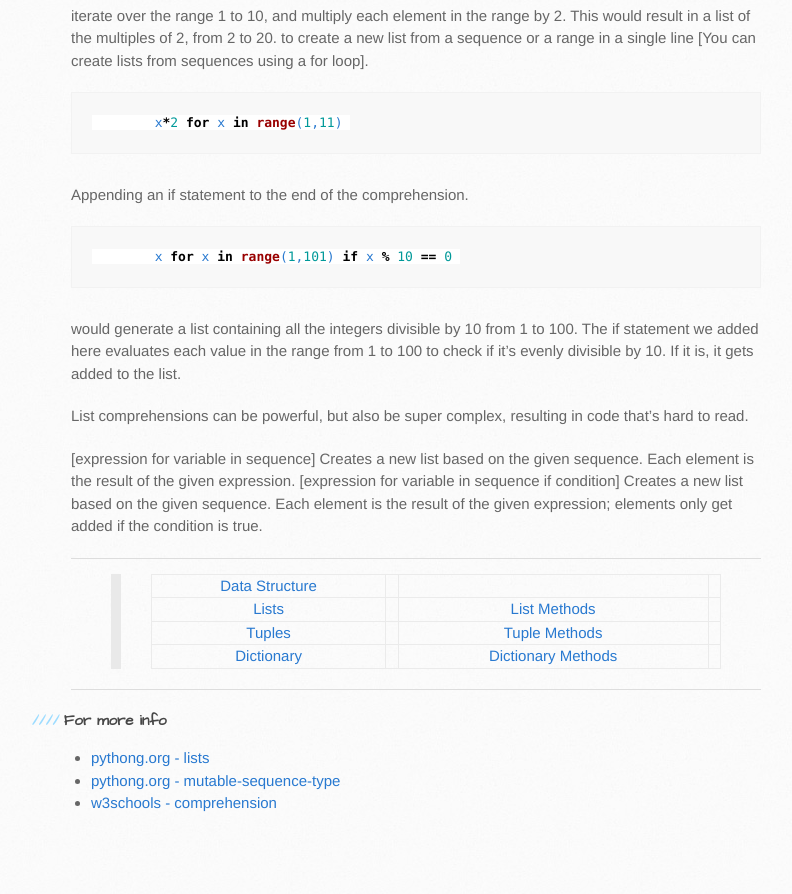
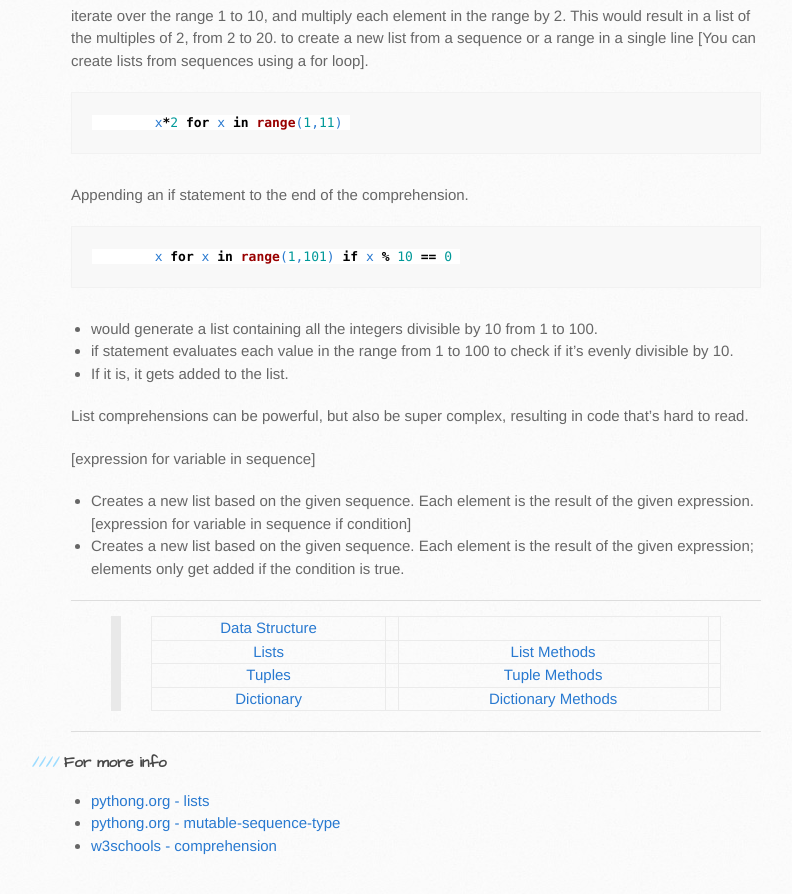
Before and after one commit to trumpfheller/trumpfheller.github.io, a Jekyll site: the page built from python/lists.md, in a window 1280 px wide and 900 px high, scrolled down 7592 px. Shown: the top 894 px of the window, without its empty margins (89-881 px from the left). Built offline with Jekyll 4.4.1, drawn with Linux system fonts in a browser that asks for light colours; before the commit the page ends 8449 px from its top, so only the background shows below that.

Commit message:
Update lists.md

````diff
--- a/python/lists.md
+++ b/python/lists.md
@@ -343,14 +343,18 @@ Appending an if statement to the end of the comprehension.
 	x for x in range(1,101) if x % 10 == 0
 ```
 
-would generate a list containing all the integers divisible by 10 from 1 to 100. The if statement we added here evaluates each value in the range from 1 to 100 to check if it’s evenly divisible by 10. If it is, it gets added to the list.
+* would generate a list containing all the integers divisible by 10 from 1 to 100.
+* if statement evaluates each value in the range from 1 to 100 to check if it’s evenly divisible by 10.
+* If it is, it gets added to the list.
 
 List comprehensions can be powerful, but also be super complex, resulting in code that’s hard to read.
 
 
 
-[expression for variable in sequence] Creates a new list based on the given sequence. Each element is the result of the given expression.
-[expression for variable in sequence if condition] Creates a new list based on the given sequence. Each element is the result of the given expression; elements only get added if the condition is true.
+[expression for variable in sequence]
+- Creates a new list based on the given sequence. Each element is the result of the given expression.
+[expression for variable in sequence if condition]
+- Creates a new list based on the given sequence. Each element is the result of the given expression; elements only get added if the condition is true.
 
 
 
````
